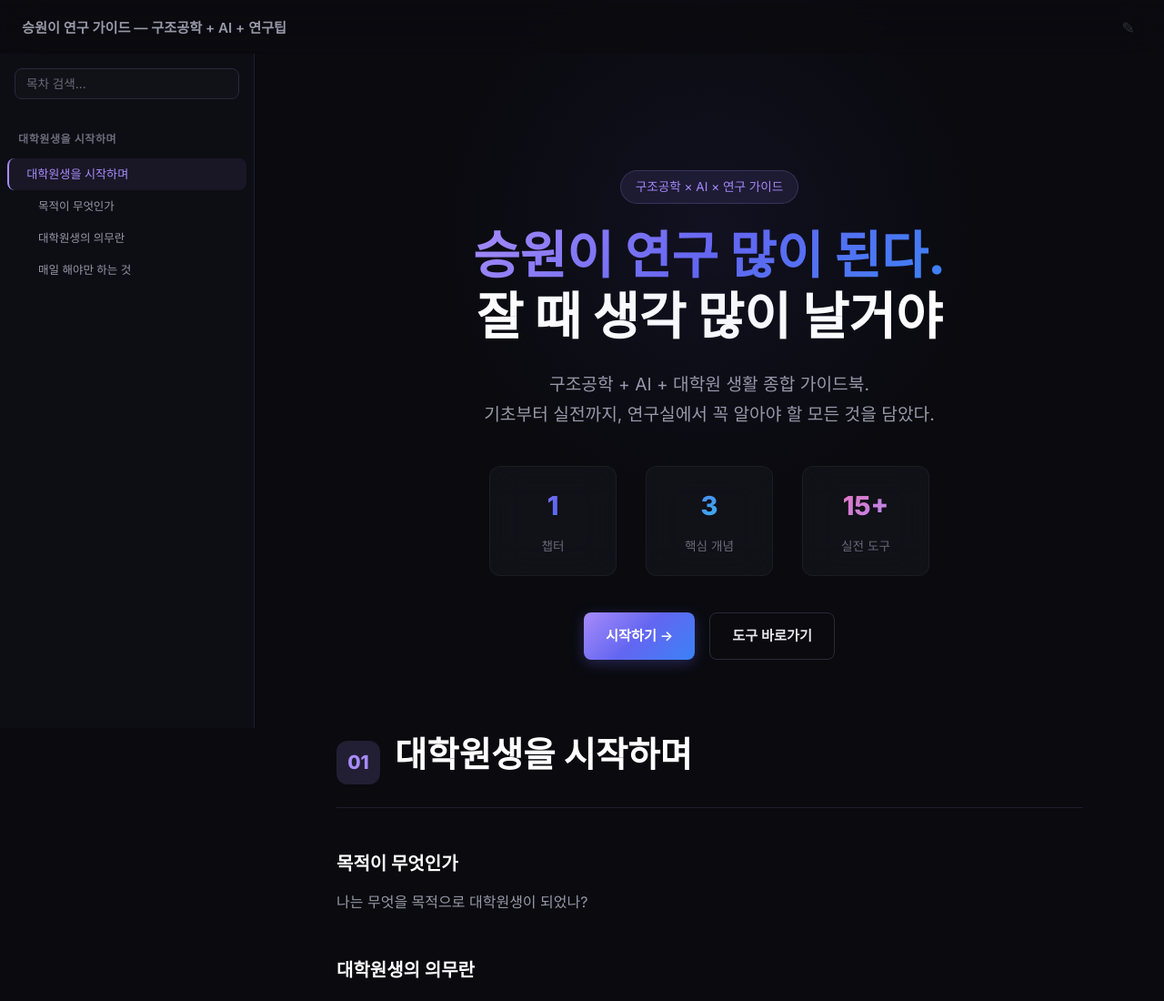
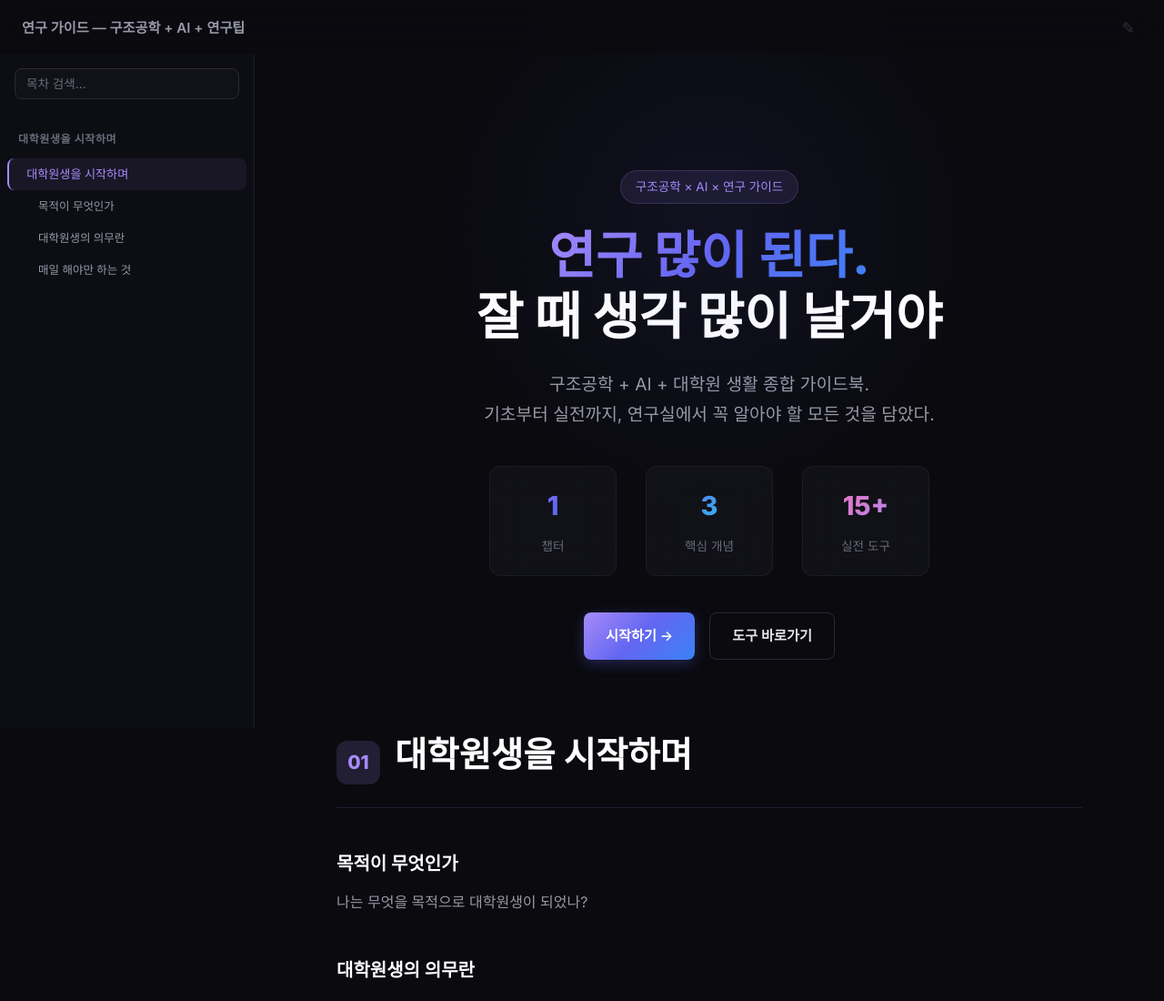
Before and after one commit to concrete-sangminlee/thinkmany, a plain HTML site: page index.html in a window 1280 px wide. Shown: the top 1100 px of the page at 91% size. Drawn offline with nearby package versions, Linux system fonts and the light colour scheme.

Commit message:
fix: 승원이 관련 텍스트 전부 제거 + 리포명 thinkmany로 변경 준비
Co-Authored-By: Claude Opus 4.6 (1M context) <noreply@anthropic.com>

```diff
--- a/css/styles.css
+++ b/css/styles.css
@@ -1,5 +1,5 @@
 /* ========================================
-   승원이 연구 가이드 - 스타일시트
+   연구 가이드 - 스타일시트
    ======================================== */
 
 /* --- CSS Variables --- */
--- a/index.html
+++ b/index.html
@@ -3,7 +3,7 @@
 <head>
   <meta charset="UTF-8">
   <meta name="viewport" content="width=device-width, initial-scale=1.0">
-  <title>승원이 연구 많이 된다. 잘 때 생각 많이 날거야</title>
+  <title>연구 많이 된다. 잘 때 생각 많이 날거야</title>
   <meta name="description" content="구조공학 + AI + 연구팁 종합 가이드북">
   <link rel="preconnect" href="https://fonts.googleapis.com">
   <link rel="preconnect" href="https://fonts.gstatic.com" crossorigin>
@@ -19,7 +19,7 @@
   <!-- Top Bar -->
   <header id="topbar">
     <button class="menu-toggle" aria-label="메뉴 열기">☰</button>
-    <span class="site-title">승원이 연구 가이드 — 구조공학 + AI + 연구팁</span>
+    <span class="site-title">연구 가이드 — 구조공학 + AI + 연구팁</span>
     <a href="admin/" class="admin-link" title="관리자">&#9998;</a>
   </header>
 
@@ -40,7 +40,7 @@
       <section class="hero-section">
         <div class="hero-badge">구조공학 × AI × 연구 가이드</div>
         <h1 class="hero-title">
-          <span class="gradient-text">승원이 연구 많이 된다.</span><br>
+          <span class="gradient-text">연구 많이 된다.</span><br>
           잘 때 생각 많이 날거야
         </h1>
         <p class="hero-subtitle">
--- a/js/main.js
+++ b/js/main.js
@@ -1,5 +1,5 @@
 /* ========================================
-   승원이 연구 가이드 - JavaScript
+   연구 가이드 - JavaScript
    ======================================== */
 
 document.addEventListener('DOMContentLoaded', () => {
```
Also changed, not shown: admin/index.html (+2 -2 lines).
